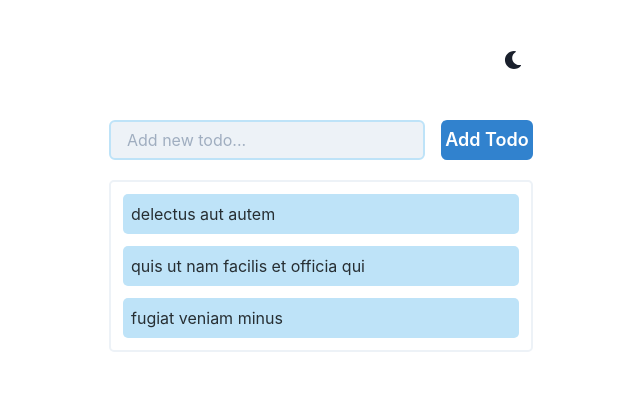
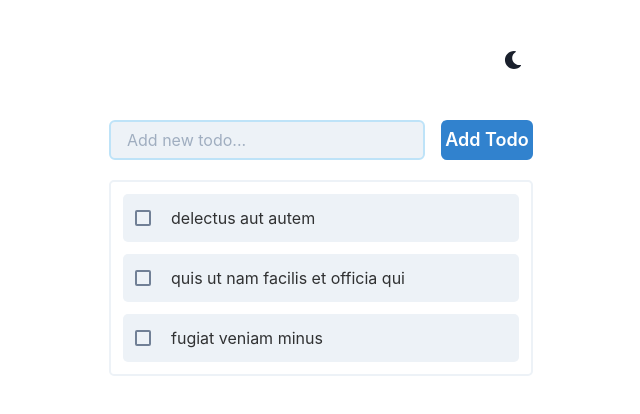
Before and after one commit to ifindev/react-chakra-todo, a React (Create React App) app: page / in a window 1280 px wide. Shown: the top 414 px of the page, without its empty margins (319-959 px from the left). Built offline with nearby package versions, Linux system fonts and the light colour scheme.

Commit message:
Add Checkbox in each todo item in TodoLists

```diff
--- a/src/components/TodoLists.jsx
+++ b/src/components/TodoLists.jsx
@@ -1,4 +1,4 @@
-import { List, ListItem } from '@chakra-ui/react';
+import { List, ListItem, Checkbox } from '@chakra-ui/react';
 
 const TodoLists = ({ todoItems }) => {
   return (
@@ -8,12 +8,23 @@ const TodoLists = ({ todoItems }) => {
           return (
             <ListItem
               key={todo.id}
-              p={2}
+              d="flex"
+              flexDir="row"
+              alignItems="center"
+              p={3}
               borderRadius="5px"
-              backgroundColor="blue.100"
+              backgroundColor="gray.100"
               color="blackAlpha.800"
             >
-              {todo.title}
+              <Checkbox
+                mr={5}
+                borderColor="gray.500"
+                onChange={e => {
+                  console.log(e.target.checked);
+                  console.log(todo.id);
+                }}
+              ></Checkbox>
+              <span> {todo.title} </span>
             </ListItem>
           );
         })}
```
